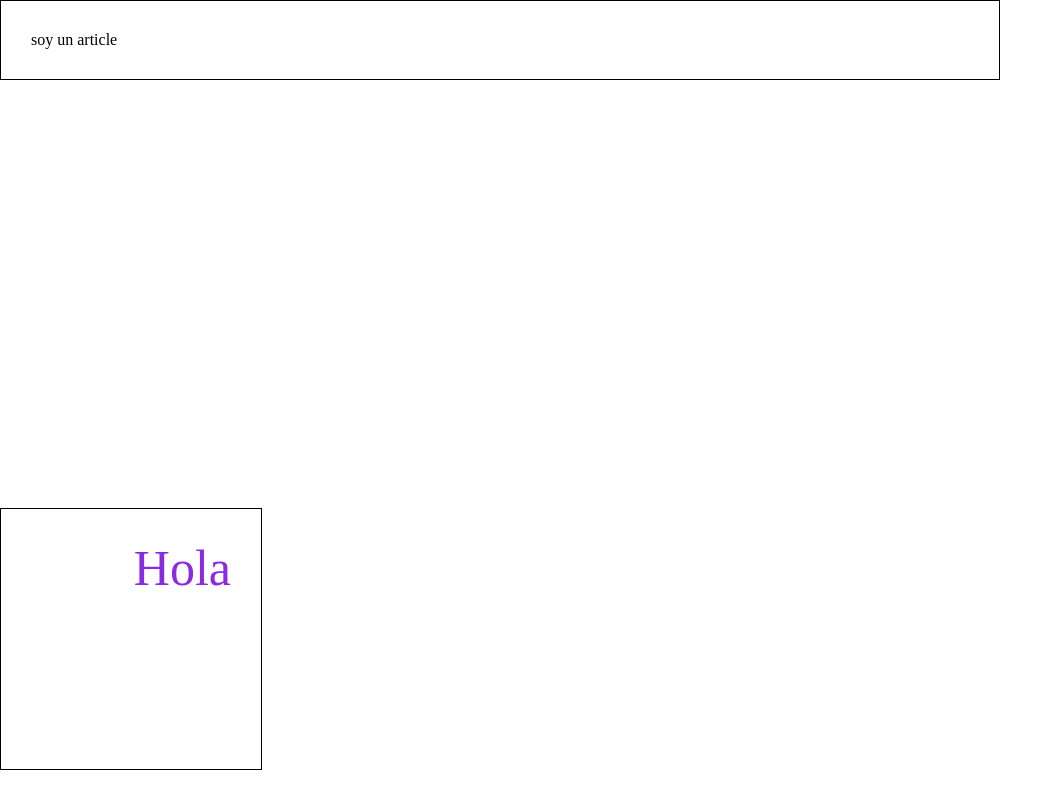
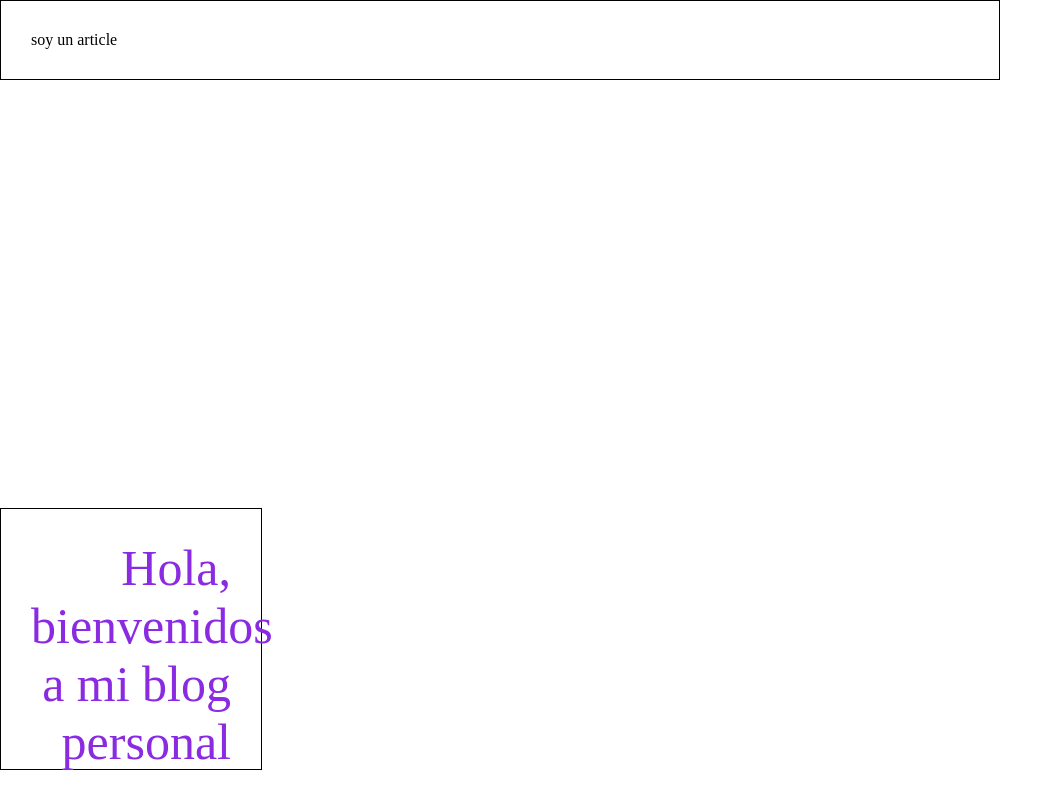
Before and after one commit to Cristianpinedo/Javascript-Blog, a plain HTML site: page index.html in a window 1280 px wide. Shown: the whole page, without its empty margins (0-1063 px from the left). Drawn offline with nearby package versions, Linux system fonts and the light colour scheme.

Commit message:
modifique el h1 del index

```diff
--- a/index.html
+++ b/index.html
@@ -67,7 +67,7 @@
         </article>
     </main> -->
     <div class="hola caja1">
-        Hola
+        Hola, bienvenidos a mi blog personal
     </div>
     <!-- <i class="hola">Mundo desconocido</i> -->
     <article class="hola">soy un article</article>
```
